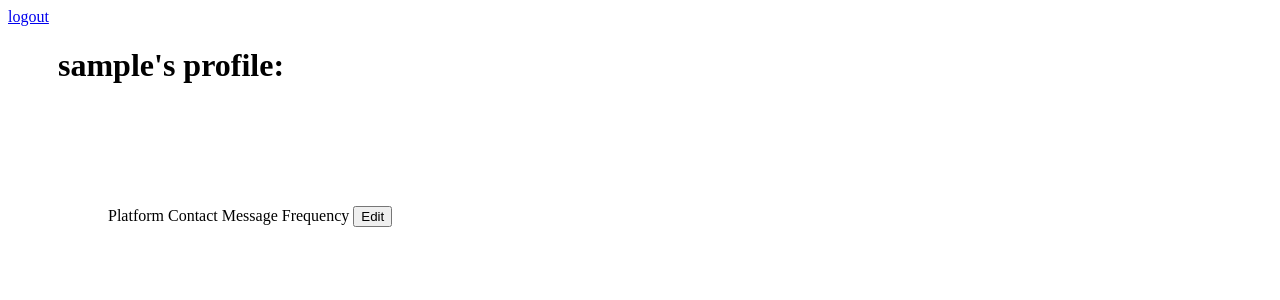
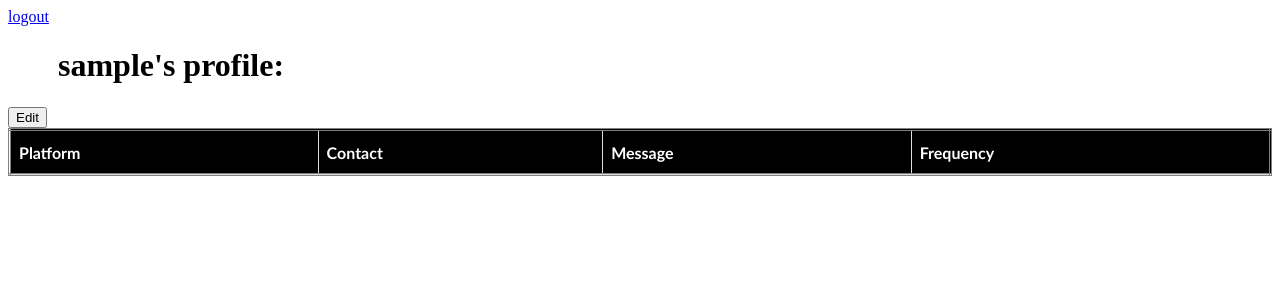
Before and after one commit to mikines/FOAAS, a Django app: template FOASS/fuckoff/templates/profile.html in a window 1280 px wide. Shown: the top 300 px of the page. Run offline with Django 3.2, Linux system fonts and the light colour scheme; the template is opened without the code that fills it, so the values that code supplies are empty; the visitor is signed in with stand-in values (Sample User, id 1); parts of the project's set-up code (start-up, migrations or seed data) failed here and were passed over; some libraries are stand-ins or nearby versions.

Commit message:
Update profile.html

```diff
--- a/FOASS/fuckoff/templates/profile.html
+++ b/FOASS/fuckoff/templates/profile.html
@@ -20,11 +20,22 @@ table{
 h1{
   margin-left: 50px;
 }
-#targetContainer{
-  padding-top:100px;
-  padding-bottom:50px;
-  margin-left:100px;
+#user{
+    font-family: "Trebuchet MS", Arial, Helvetica, sans-serif;
+    border-collapse: collapse;
+    width: 100%;
+}
+#user td, #user th {
+    border: 1px solid #ddd;
+    padding: 8px;
+}
 
+#user th {
+    padding-top: 12px;
+    padding-bottom: 12px;
+    text-align: left;
+    background-color: black;
+    color: white;
 
 }
 </style>
@@ -35,17 +46,20 @@ h1{
 
   <a href="/logout">logout</a>
   <h1> {{user.username}}'s profile:</h1>
-<div id=targetContainer>
-<th>
-	<td>Platform</td>
-	<td>Contact</td>
-	<td>Message</td>
-	<td>Frequency</td>
-</th>
+<div id=user>
+<table id=user>
+
+<tr>
+	<th>Platform</th>
+	<th>Contact</th>
+	<th>Message</th>
+	<th>Frequency</th>
+</tr>
+
 <tr>
 	<button id=messageEditFormbtn>Edit</button>
-	<td>{{user_target_phone}}</td>
-	<td>{{ user_targets_sms }}</td>
+
+
 
 <div id=messageEditForm style=display:none>
 	<form method=post>
@@ -82,7 +96,7 @@ Weekday: <select name=weekday>
     <option value='6'>Saturday</option>
 	</select>
 </br>
-Day: Enter a number 1-30/31<input type=number name=day min=1 max=31 value=*>
+Day: Enter a number 1-31<input type=number name=day min=1 max=31 value=*>
 </br>
 Hour: Enter a number 1-24  <input type=number name=hour min=1 max=24 value=*>
 </br>
```
